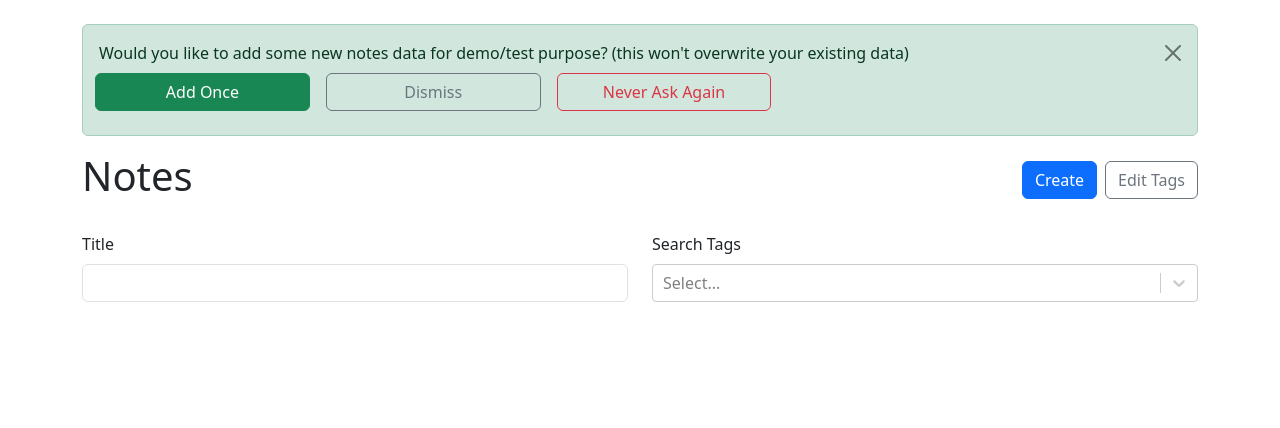
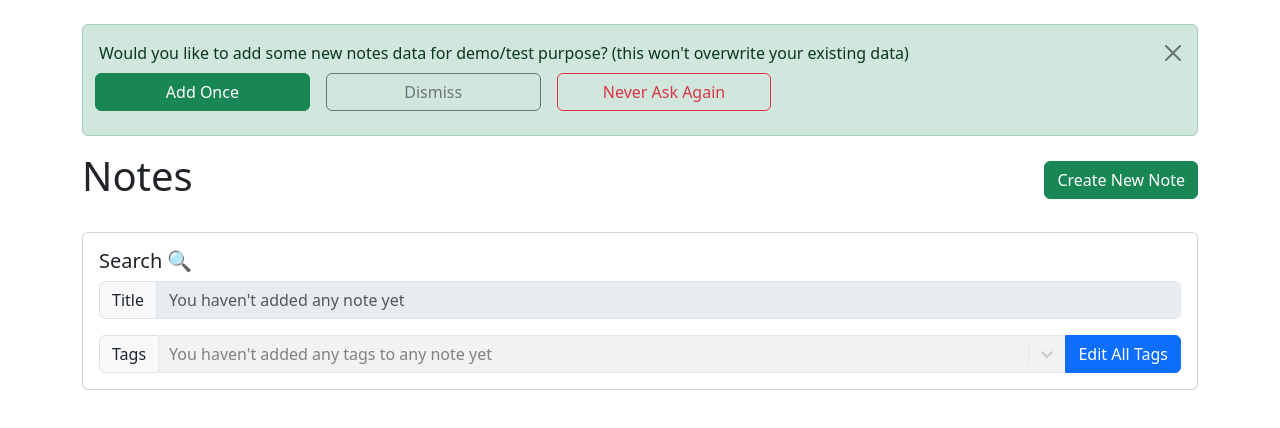
Before and after one commit to daoxi/GetEm, a React (Vite) app: page / in a window 1280 px wide. Shown: the top 428 px of the page. Built offline with nearby package versions, Linux system fonts and the light colour scheme.

Commit message:
finished some major UX improvements, reworked homepage structure and unused tags filter

```diff
--- a/src/Demo/index.tsx
+++ b/src/Demo/index.tsx
@@ -59,6 +59,8 @@ export function Demo({ onCreateNote, onAddTag, availableTags }: DemoProps) {
 				tags: tags,
 			});
 		});
+
+		addIdToTagLabel(["tag not used"], availableTagsDemo); //add an unused tag as an example
 	}
 
 	return (
@@ -71,9 +73,19 @@ export function Demo({ onCreateNote, onAddTag, availableTags }: DemoProps) {
 				}}
 				dismissible
 			>
-				Would you like to add some new notes data for demo/test purpose? (this won't overwrite your existing data)
+				Would you like to add some new notes data for demo/test purpose? (this
+				won't overwrite your existing data)
 				<br />
-				<Row xs={1} sm={1} md={1} lg={1} xl={5} xxl={6} /* avoid having only 2 items on each row when there're 3 items in total */>
+				<Row
+					xs={1}
+					sm={1}
+					md={1}
+					lg={1}
+					xl={5}
+					xxl={
+						6
+					} /* avoid having only 2 items on each row when there're 3 items in total */
+				>
 					<Button
 						onClick={() => {
 							handleDemo();
--- a/src/NoteForm.tsx
+++ b/src/NoteForm.tsx
@@ -80,6 +80,10 @@ export function NoteForm({
 									}}
 									isMulti
 									inputId="tags" //matches controlId from parent component <Form.Group>
+									placeholder="Add tags"
+									noOptionsMessage={(userinput) =>
+										(userinput.inputValue === "") ? ("No selectable tags, start typing to add a new one") : ("No tags were found from your search \"" + userinput.inputValue + "\"")
+									}
 								/>
 							</Form.Group>
 						</Col>
--- a/src/NoteList.tsx
+++ b/src/NoteList.tsx
@@ -1,4 +1,4 @@
-import { useMemo, useState } from "react";
+import { useMemo, useRef, useState } from "react";
 import {
 	Row,
 	Col,
@@ -8,6 +8,10 @@ import {
 	Card,
 	Badge,
 	Modal,
+	InputGroup,
+	Alert,
+	Tooltip,
+	Overlay,
 } from "react-bootstrap";
 import { Link } from "react-router-dom";
 import ReactSelect from "react-select";
@@ -29,8 +33,9 @@ type NoteListProps = {
 
 type EditTagsModalProps = {
 	show: boolean;
+	handleClose: () => void;
 	availableTags: Tag[];
-	handleClose: () => void;
+	notes: SimplifiedNote[];
 	onUpdateTag: (id: string, label: string) => void;
 	onDeleteTag: (id: string) => void;
 };
@@ -41,9 +46,18 @@ export function NoteList({
 	onUpdateTag,
 	onDeleteTag,
 }: NoteListProps) {
+	const availableTagsUsedByNotes = availableTags.filter((tag) =>
+		notes.some((note) => note.tags.some((notetag) => notetag.id === tag.id))
+	); //this stores tags that are used by note(s) (i.e. excluding tags that don't belong to any note)
 	const [selectedTags, setSelectedTags] = useState<Tag[]>([]);
+
 	const [title, setTitle] = useState("");
+
 	const [editTagsModalIsOpen, setEditTagsModalIsOpen] = useState(false);
+
+	//both for displaying Bootstrap <Tooltip>
+	const tagsSelectRef = useRef(null);
+	const [showTagsSelectTooltip, setShowTagsSelectTooltip] = useState(false);
 
 	const filteredNotes = useMemo(() => {
 		return notes.filter((note) => {
@@ -72,33 +86,39 @@ export function NoteList({
 				>
 					<Stack gap={2} direction="horizontal">
 						<Link to="/new">
-							<Button variant="primary">Create</Button>
+							<Button variant="success">Create New Note</Button>
 						</Link>
-						<Button
-							onClick={() => setEditTagsModalIsOpen(true)}
-							variant="outline-secondary"
-						>
-							Edit Tags
-						</Button>
 					</Stack>
 				</Col>
 			</Row>
+			<Card className="mb-3">
+				<Card.Body>
+					<Card.Title>Search 🔍</Card.Title>
 					<Form>
-				<Row className="mb-4">
-					<Col>
+						<Stack gap={3}>
 							<Form.Group controlId="title">
-							<Form.Label>Title</Form.Label>
+								<InputGroup>
+									<InputGroup.Text>Title</InputGroup.Text>
 									<Form.Control
 										type="text"
 										value={title}
 										onChange={(e) => setTitle(e.target.value)}
+										disabled={notes.length === 0}
+										placeholder={
+											notes.length === 0
+												? "You haven't added any note yet"
+												: "Search as you type"
+										}
 									/>
+								</InputGroup>
 							</Form.Group>
-					</Col>
-					<Col>
 							<Form.Group controlId="tags">
-							<Form.Label>Search Tags</Form.Label>
-
+								<InputGroup>
+									<InputGroup.Text>Tags</InputGroup.Text>
+									<Col
+										ref={tagsSelectRef}
+										/* Use <Col> to wrap <ReactSelect> in order to properly display the Bootstrap <Tooltip> */
+									>
 										<ReactSelect
 											//Chose ReactSelect component here (instead of CreatableReactSelect), because no new tag will be created
 
@@ -106,8 +126,8 @@ export function NoteList({
 												//CreatableReactSelect expects a label and an id
 												return { label: tag.label, value: tag.id };
 											})}
-								options={availableTags.map((tags) => {
-									return { label: tags.label, value: tags.id };
+											options={availableTagsUsedByNotes.map((tag) => {
+												return { label: tag.label, value: tag.id };
 											})}
 											onChange={(tags) => {
 												setSelectedTags(
@@ -119,11 +139,40 @@ export function NoteList({
 											}}
 											isMulti
 											inputId="tags" //matches controlId from parent component <Form.Group>
+											className="flex-fill" //use flex-fill to grow to match the remaining width (not mandatory if the component is already wrapped by <Col>)
+											isDisabled={availableTagsUsedByNotes.length === 0}
+											placeholder={
+												availableTagsUsedByNotes.length === 0
+													? "You haven't added any tags to any note yet"
+													: "Select one from the dropdown or search"
+											}
+											noOptionsMessage={(userinput) =>
+												userinput.inputValue === ""
+													? "You haven't added any tags to any note yet"
+													: 'No tags were found from your search "' +
+													  userinput.inputValue +
+													  '"'
+											}
+											onFocus={() => {
+												setShowTagsSelectTooltip(true);
+											}}
+											onBlur={() => {
+												setShowTagsSelectTooltip(false);
+											}}
 										/>
+									</Col>
+									<Button
+										onClick={() => setEditTagsModalIsOpen(true)}
+										variant="primary"
+									>
+										Edit All Tags
+									</Button>
+								</InputGroup>
 							</Form.Group>
-					</Col>
-				</Row>
+						</Stack>
 					</Form>
+				</Card.Body>
+			</Card>
 			<Row
 				xs={1}
 				sm={2}
@@ -141,9 +190,24 @@ export function NoteList({
 				show={editTagsModalIsOpen}
 				handleClose={() => setEditTagsModalIsOpen(false)}
 				availableTags={availableTags}
+				notes={notes}
 				onUpdateTag={onUpdateTag}
 				onDeleteTag={onDeleteTag}
 			/>
+			<Overlay //fundamental component for positioning and controlling <Tooltip> visibility
+				target={tagsSelectRef.current}
+				show={showTagsSelectTooltip}
+				placement="top"
+			>
+				{
+					//passing injected props from <Overlay> directly to the <Tooltip> component
+					(props) => (
+						<Tooltip id="tags-select-overlay" {...props}>
+							Unused tags are excluded
+						</Tooltip>
+					)
+				}
+			</Overlay>
 		</>
 	);
 }
@@ -184,27 +248,44 @@ function NoteCard({ id, title, tags }: SimplifiedNote) {
 }
 
 function EditTagsModal({
-	availableTags,
 	show,
 	handleClose,
+	availableTags,
+	notes,
 	onUpdateTag,
 	onDeleteTag,
 }: EditTagsModalProps) {
+	const availableTagsWithNotesInfo = availableTags.map((tag) => {
+		if (
+			notes.some((note) => note.tags.some((notetag) => notetag.id === tag.id))
+		) {
+			return { ...tag, isUsedByNotes: true };
+		} else {
+			return { ...tag, isUsedByNotes: false };
+		}
+	}); //this new array of tags has an additional boolean property to track whether the tag belongs to any note(s)
+
 	return (
 		<Modal show={show} onHide={handleClose}>
 			<Modal.Header closeButton>
-				<Modal.Title>Edit Tags</Modal.Title>
+				<Modal.Title>Edit All Tags</Modal.Title>
 			</Modal.Header>
 			<Modal.Body>
 				<Form>
 					<Stack gap={2}>
-						{availableTags.map((tag) => (
+						{availableTagsWithNotesInfo.map((tag) => (
 							<Row key={tag.id}>
 								<Col>
 									<Form.Control
 										type="text"
 										value={tag.label}
 										onChange={(e) => onUpdateTag(tag.id, e.target.value)}
+										className={
+											"" +
+											(tag.isUsedByNotes
+												? "border-secondary"
+												: "border-warning")
+										} //use warning border for tags not being used by any note
 									/>
 								</Col>
 								<Col xs="auto">
@@ -219,6 +300,22 @@ function EditTagsModal({
 						))}
 					</Stack>
 				</Form>
+				{availableTagsWithNotesInfo.length === 0 ? (
+					<Alert variant="danger">You haven't added any tags yet.</Alert>
+				) : (
+					<p className="mt-3">
+						<span>( </span>
+						<span className="border rounded border-warning py-1 px-2">
+							Warning border
+						</span>
+						<span>
+							{" "}
+							(if any) indicates the tag is not currently being used by any
+							note.{" "}
+						</span>
+						<span>Tags with the same name (duplicates) are not allowed. )</span>
+					</p>
+				)}
 			</Modal.Body>
 		</Modal>
 	);
```
Lines whose indentation alone changed are shown as unchanged.
